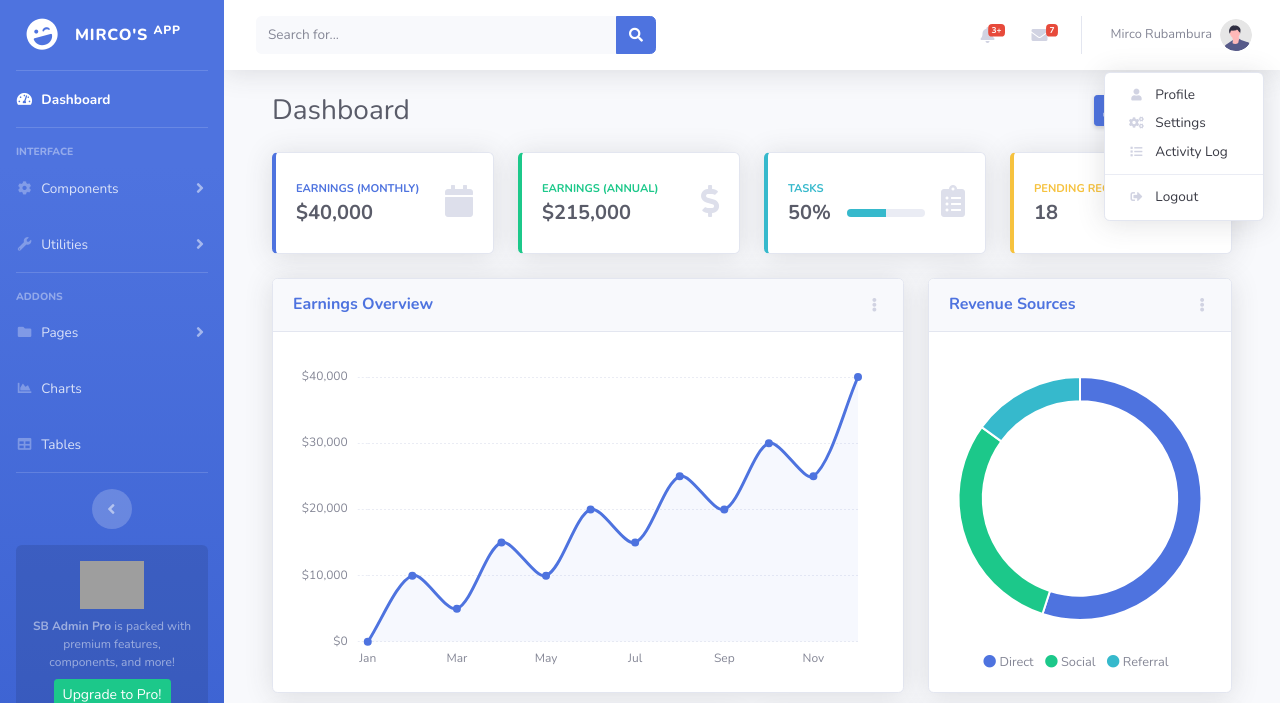
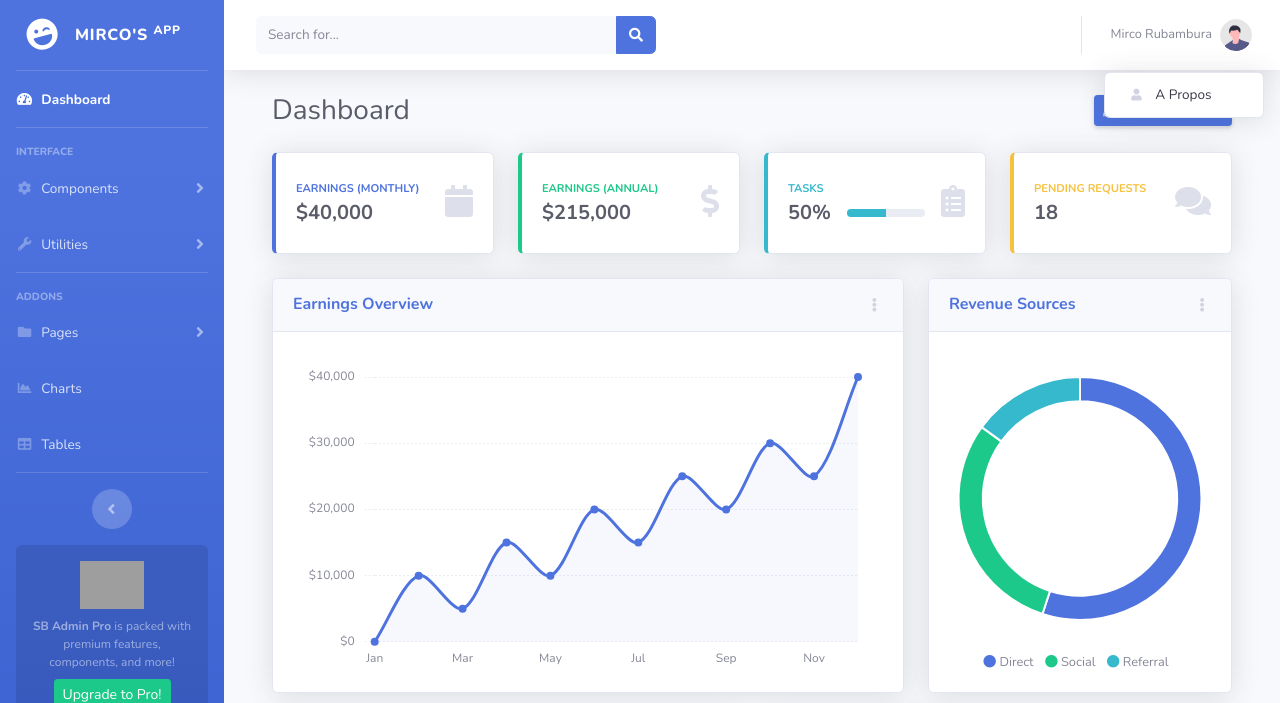
Before and after one commit to Akon2020/flaskProject, a Flask app: page / in a window 1280 px wide, after a click on "Mirco Rubambura". Shown: the top 703 px of the page. Run offline with Flask 3, Linux system fonts and the light colour scheme; some libraries are stand-ins or nearby versions; grey boxes are pictures that could not be loaded.

Commit message:
topnav adapted

```diff
--- a/app.py
+++ b/app.py
@@ -6,6 +6,10 @@ app = Flask(__name__)
 def home():
     return render_template('index.html')
 
+@app.route('/about')
+def about():
+    return render_template('about.html')
+
 @app.errorhandler(404)
 def pagenotfound(error):
     return render_template('404.html'), 404
--- a/templates/topnav.html
+++ b/templates/topnav.html
@@ -63,158 +63,6 @@
       </div>
     </li>
 
-    <li class="nav-item dropdown no-arrow mx-1">
-      <a
-        class="nav-link dropdown-toggle"
-        href="#"
-        id="alertsDropdown"
-        role="button"
-        data-toggle="dropdown"
-        aria-haspopup="true"
-        aria-expanded="false"
-      >
-        <i class="fas fa-bell fa-fw"></i>
-        <span class="badge badge-danger badge-counter">3+</span>
-      </a>
-      <div
-        class="dropdown-list dropdown-menu dropdown-menu-right shadow animated--grow-in"
-        aria-labelledby="alertsDropdown"
-      >
-        <h6 class="dropdown-header">Alerts Center</h6>
-        <a class="dropdown-item d-flex align-items-center" href="#">
-          <div class="mr-3">
-            <div class="icon-circle bg-primary">
-              <i class="fas fa-file-alt text-white"></i>
-            </div>
-          </div>
-          <div>
-            <div class="small text-gray-500">December 12, 2019</div>
-            <span class="font-weight-bold"
-              >A new monthly report is ready to download!</span
-            >
-          </div>
-        </a>
-        <a class="dropdown-item d-flex align-items-center" href="#">
-          <div class="mr-3">
-            <div class="icon-circle bg-success">
-              <i class="fas fa-donate text-white"></i>
-            </div>
-          </div>
-          <div>
-            <div class="small text-gray-500">December 7, 2019</div>
-            $290.29 has been deposited into your account!
-          </div>
-        </a>
-        <a class="dropdown-item d-flex align-items-center" href="#">
-          <div class="mr-3">
-            <div class="icon-circle bg-warning">
-              <i class="fas fa-exclamation-triangle text-white"></i>
-            </div>
-          </div>
-          <div>
-            <div class="small text-gray-500">December 2, 2019</div>
-            Spending Alert: We've noticed unusually high spending for your
-            account.
-          </div>
-        </a>
-        <a class="dropdown-item text-center small text-gray-500" href="#"
-          >Show All Alerts</a
-        >
-      </div>
-    </li>
-
-    <li class="nav-item dropdown no-arrow mx-1">
-      <a
-        class="nav-link dropdown-toggle"
-        href="#"
-        id="messagesDropdown"
-        role="button"
-        data-toggle="dropdown"
-        aria-haspopup="true"
-        aria-expanded="false"
-      >
-        <i class="fas fa-envelope fa-fw"></i>
-        <span class="badge badge-danger badge-counter">7</span>
-      </a>
-      <div
-        class="dropdown-list dropdown-menu dropdown-menu-right shadow animated--grow-in"
-        aria-labelledby="messagesDropdown"
-      >
-        <h6 class="dropdown-header">Message Center</h6>
-        <a class="dropdown-item d-flex align-items-center" href="#">
-          <div class="dropdown-list-image mr-3">
-            <img
-              class="rounded-circle"
-              src="img/undraw_profile_1.svg"
-              alt="..."
-            />
-            <div class="status-indicator bg-success"></div>
-          </div>
-          <div class="font-weight-bold">
-            <div class="text-truncate">
-              Hi there! I am wondering if you can help me with a problem I've
-              been having.
-            </div>
-            <div class="small text-gray-500">Emily Fowler · 58m</div>
-          </div>
-        </a>
-        <a class="dropdown-item d-flex align-items-center" href="#">
-          <div class="dropdown-list-image mr-3">
-            <img
-              class="rounded-circle"
-              src="img/undraw_profile_2.svg"
-              alt="..."
-            />
-            <div class="status-indicator"></div>
-          </div>
-          <div>
-            <div class="text-truncate">
-              I have the photos that you ordered last month, how would you like
-              them sent to you?
-            </div>
-            <div class="small text-gray-500">Jae Chun · 1d</div>
-          </div>
-        </a>
-        <a class="dropdown-item d-flex align-items-center" href="#">
-          <div class="dropdown-list-image mr-3">
-            <img
-              class="rounded-circle"
-              src="img/undraw_profile_3.svg"
-              alt="..."
-            />
-            <div class="status-indicator bg-warning"></div>
-          </div>
-          <div>
-            <div class="text-truncate">
-              Last month's report looks great, I am very happy with the progress
-              so far, keep up the good work!
-            </div>
-            <div class="small text-gray-500">Morgan Alvarez · 2d</div>
-          </div>
-        </a>
-        <a class="dropdown-item d-flex align-items-center" href="#">
-          <div class="dropdown-list-image mr-3">
-            <img
-              class="rounded-circle"
-              src="https://source.unsplash.com/Mv9hjnEUHR4/60x60"
-              alt="..."
-            />
-            <div class="status-indicator bg-success"></div>
-          </div>
-          <div>
-            <div class="text-truncate">
-              Am I a good boy? The reason I ask is because someone told me that
-              people say this to all dogs, even if they aren't good...
-            </div>
-            <div class="small text-gray-500">Chicken the Dog · 2w</div>
-          </div>
-        </a>
-        <a class="dropdown-item text-center small text-gray-500" href="#"
-          >Read More Messages</a
-        >
-      </div>
-    </li>
-
     <div class="topbar-divider d-none d-sm-block"></div>
 
     <li class="nav-item dropdown no-arrow">
@@ -239,27 +87,9 @@
         class="dropdown-menu dropdown-menu-right shadow animated--grow-in"
         aria-labelledby="userDropdown"
       >
-        <a class="dropdown-item" href="#">
+        <a class="dropdown-item" href="/about">
           <i class="fas fa-user fa-sm fa-fw mr-2 text-gray-400"></i>
-          Profile
-        </a>
-        <a class="dropdown-item" href="#">
-          <i class="fas fa-cogs fa-sm fa-fw mr-2 text-gray-400"></i>
-          Settings
-        </a>
-        <a class="dropdown-item" href="#">
-          <i class="fas fa-list fa-sm fa-fw mr-2 text-gray-400"></i>
-          Activity Log
-        </a>
-        <div class="dropdown-divider"></div>
-        <a
-          class="dropdown-item"
-          href="#"
-          data-toggle="modal"
-          data-target="#logoutModal"
-        >
-          <i class="fas fa-sign-out-alt fa-sm fa-fw mr-2 text-gray-400"></i>
-          Logout
+          A Propos
         </a>
       </div>
     </li>
```
Also changed, not shown: templates/about.html (added, +7 -0 lines).
